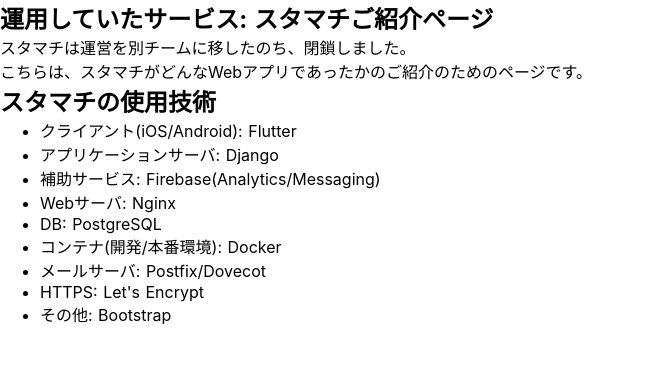
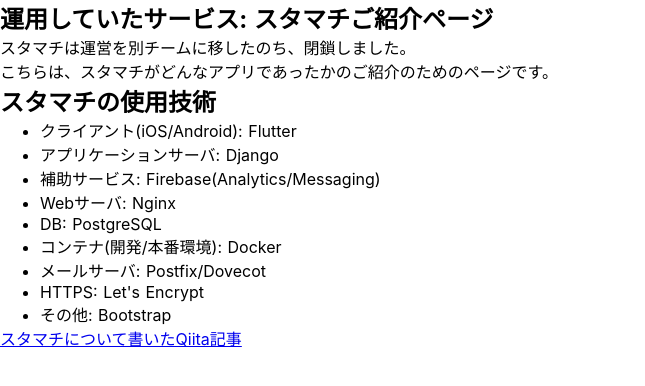
Before and after one commit to TetsuFe/my-official-site, a Nuxt app: page /MyServicesDesc/StudyMatching in a window 1280 px wide. Shown: the top 386 px of the page, without its empty margins (0-645 px from the left). Built offline with nearby package versions, Linux system fonts and the light colour scheme.

Commit message:
Add article link

```diff
--- a/pages/MyServicesDesc/StudyMatching.vue
+++ b/pages/MyServicesDesc/StudyMatching.vue
@@ -4,7 +4,7 @@
     <p>スタマチは運営を別チームに移したのち、閉鎖しました。</p>
 
     <p>
-      こちらは、スタマチがどんなWebアプリであったかのご紹介のためのページです。
+      こちらは、スタマチがどんなアプリであったかのご紹介のためのページです。
     </p>
 
     <h2>スタマチの使用技術</h2>
@@ -19,5 +19,7 @@
       <li>HTTPS: Let's Encrypt</li>
       <li>その他: Bootstrap</li>
     </ul>
+
+    <a target=_brank href="https://qiita.com/tetsufe/items/a189034dc17e0059d391">スタマチについて書いたQiita記事</a>
   </div>
 </template>
```
